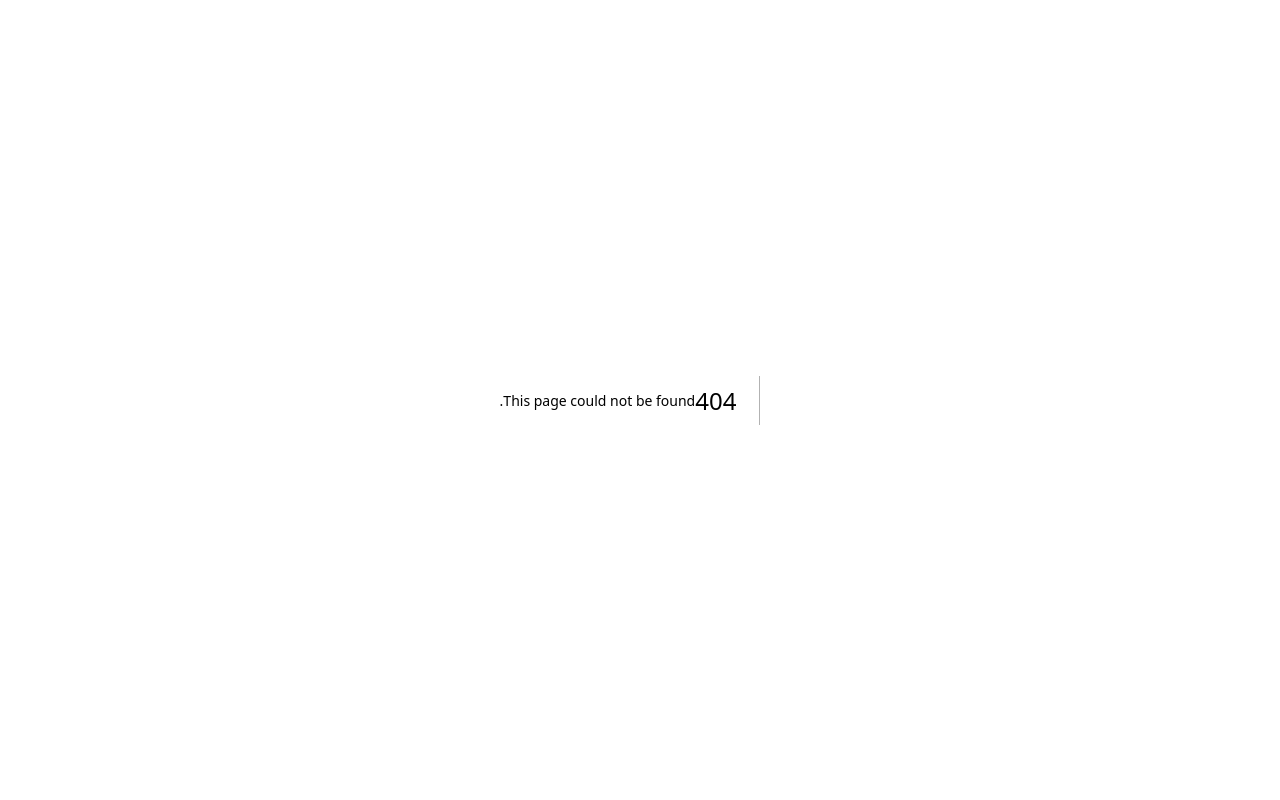
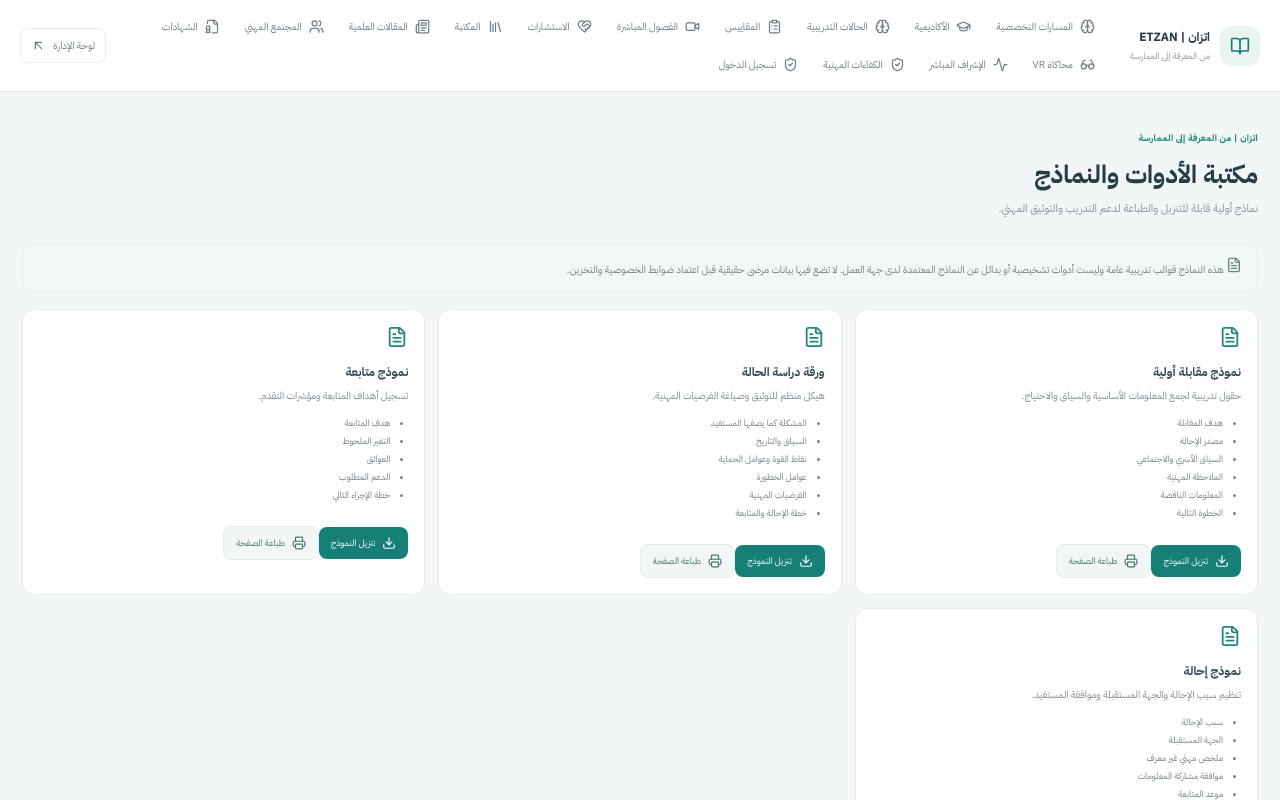
Before and after one commit to ffgg35646-ops/111111, a Next.js app: page /tools in a window 1280 px wide. Before the commit this address had no page. Shown: the top 800 px of the page. Built offline with nearby package versions, Linux system fonts and the light colour scheme.

Commit message:
Add downloadable professional forms library

```diff
--- /dev/null
+++ b/app/tools/page.tsx
@@ -0,0 +1,6 @@
+"use client";
+import {Download,FileText,Printer} from "lucide-react";
+import {PlatformLayout} from "@/components/platform-layout";
+const templates=[{id:"intake",title:"نموذج مقابلة أولية",desc:"حقول تدريبية لجمع المعلومات الأساسية والسياق والاحتياج.",fields:["هدف المقابلة","مصدر الإحالة","السياق الأسري والاجتماعي","الملاحظة المهنية","المعلومات الناقصة","الخطوة التالية"]},{id:"case",title:"ورقة دراسة الحالة",desc:"هيكل منظم للتوثيق وصياغة الفرضيات المهنية.",fields:["المشكلة كما يصفها المستفيد","السياق والتاريخ","نقاط القوة وعوامل الحماية","عوامل الخطورة","الفرضيات المهنية","خطة الإحالة والمتابعة"]},{id:"followup",title:"نموذج متابعة",desc:"تسجيل أهداف المتابعة ومؤشرات التقدم.",fields:["هدف المتابعة","التغير الملحوظ","العوائق","الدعم المطلوب","خطة الإجراء التالي"]},{id:"referral",title:"نموذج إحالة",desc:"تنظيم سبب الإحالة والجهة المستقبلة وموافقة المستفيد.",fields:["سبب الإحالة","الجهة المستقبلة","ملخص مهني غير معرف","موافقة مشاركة المعلومات","موعد المتابعة"]}];
+function download(t:typeof templates[number]){const text=[t.title,"منصة اتزان | نموذج تدريبي عام","",...t.fields.map((f,i)=>(i+1)+". "+f+"\n\n................................................................................\n")].join("\n");const blob=new Blob([text],{type:"text/plain;charset=utf-8"});const url=URL.createObjectURL(blob);const a=document.createElement("a");a.href=url;a.download=t.id+"-etzan-template.txt";a.click();URL.revokeObjectURL(url)}
+export default function ToolsPage(){return <PlatformLayout title="مكتبة الأدوات والنماذج" description="نماذج أولية قابلة للتنزيل والطباعة لدعم التدريب والتوثيق المهني."><div className="portal-callout"><FileText size={16}/> هذه النماذج قوالب تدريبية عامة وليست أدوات تشخيصية أو بدائل عن النماذج المعتمدة لدى جهة العمل. لا تضع فيها بيانات مرضى حقيقية قبل اعتماد ضوابط الخصوصية والتخزين.</div><div className="portal-grid" style={{marginTop:16}}>{templates.map(t=><article className="portal-card" key={t.id}><FileText size={22} color="#23877d"/><h3>{t.title}</h3><p>{t.desc}</p><ul style={{paddingRight:18,color:"#71838b",fontSize:9,lineHeight:2}}>{t.fields.map(f=><li key={f}>{f}</li>)}</ul><button className="portal-button" onClick={()=>download(t)}><Download size={14}/> تنزيل النموذج</button><button className="portal-button secondary" onClick={()=>window.print()}><Printer size={14}/> طباعة الصفحة</button></article>)}</div></PlatformLayout>}
```
